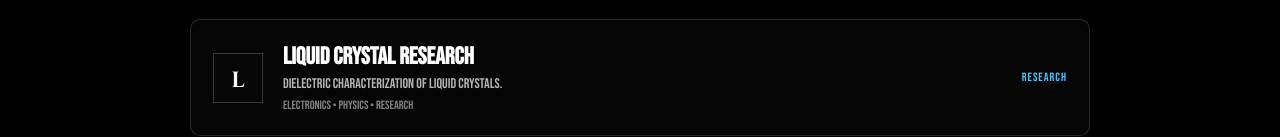
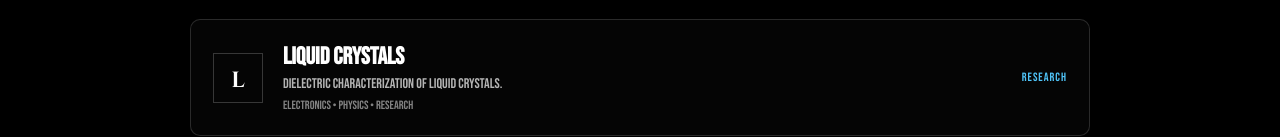
Before and after one commit to SRay2005/portfolio, a Next.js app: page /projects in a window 1280 px wide. Shown: the part 608-745 px from the top of the page. Built offline with nearby package versions, Linux system fonts and the light colour scheme.

Commit message:
content changes

```diff
--- a/app/projects/page.tsx
+++ b/app/projects/page.tsx
@@ -24,7 +24,7 @@ const projects = [
     status: "MODEL",
   },
   {
-    name: "Liquid Crystal Research",
+    name: "Liquid CrystalS",
     desc: "Dielectric characterization of liquid crystals.",
     tech: "Electronics • Physics • Research",
     status: "RESEARCH",
```
